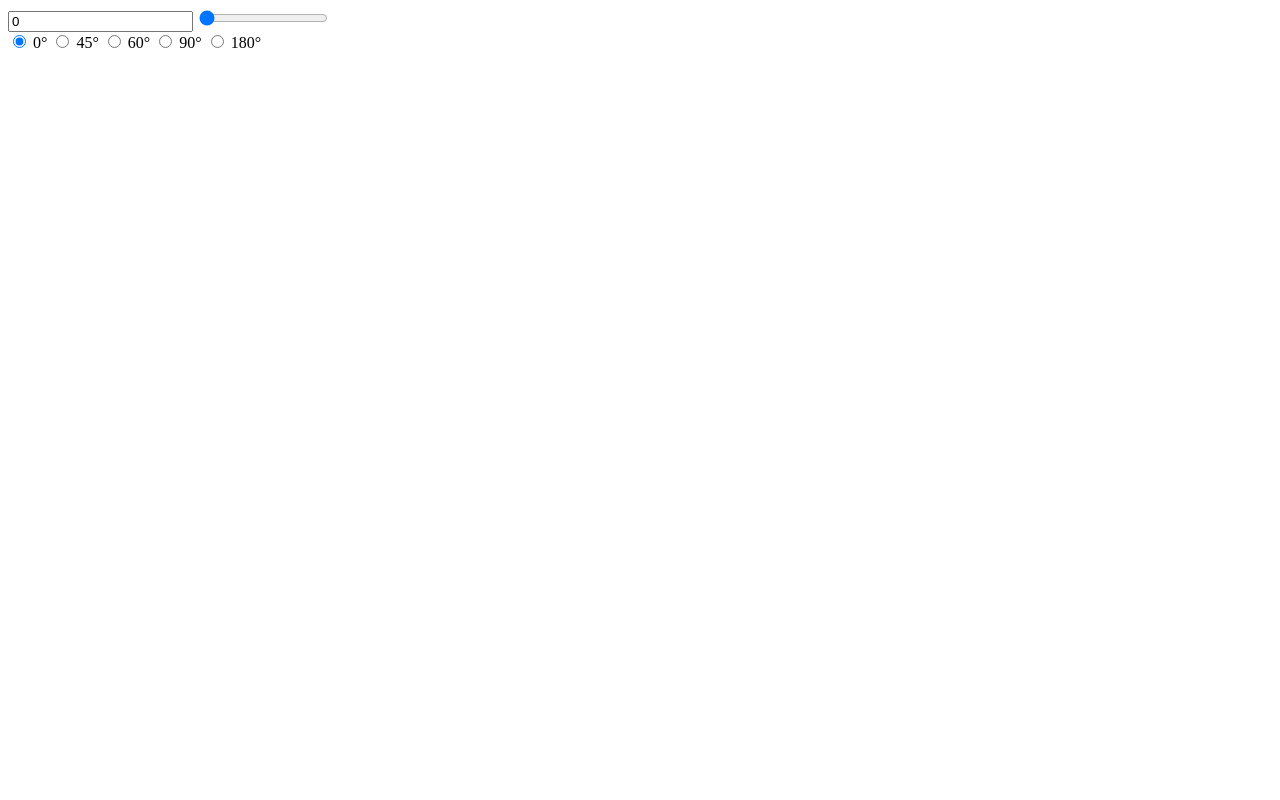
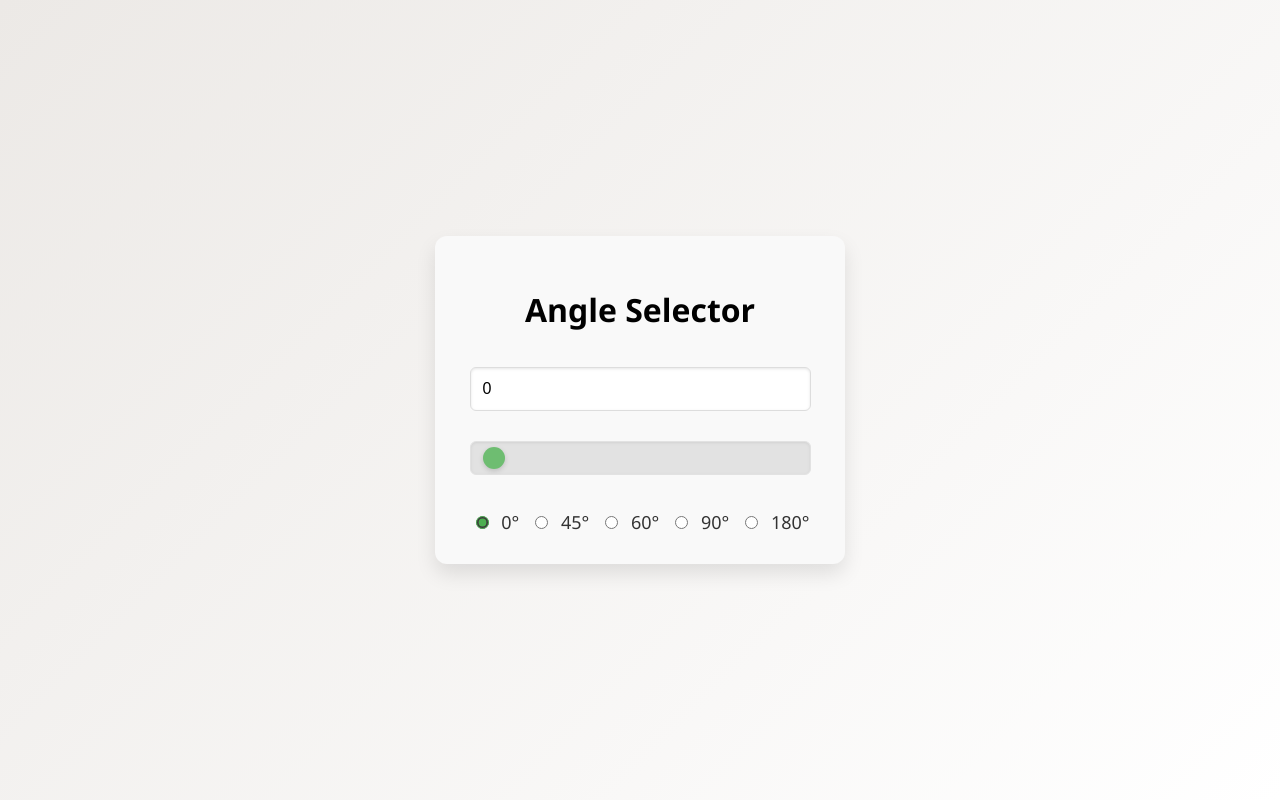
Before and after one commit to KushanManahara/CO528-Assignment-2-HTML, a plain HTML site: page main.html in a window 1280 px wide. Drawn offline with Linux system fonts and the light colour scheme.

Commit message:
changed the html file name and added css for it

```diff
--- /dev/null
+++ b/main.css
@@ -0,0 +1,88 @@
+/* General Styles */
+body {
+    font-family: 'Segoe UI', Tahoma, Geneva, Verdana, sans-serif;
+    display: flex;
+    justify-content: center;
+    align-items: center;
+    height: 100vh;
+    margin: 0;
+    background: linear-gradient(135deg, #ece9e6 0%, #ffffff 100%);
+}
+
+.container {
+    background-color: #f9f9f9;
+    border-radius: 12px;
+    box-shadow: 0 10px 20px rgba(0, 0, 0, 0.1);
+    padding: 30px;
+    width: 350px;
+    text-align: center;
+}
+
+/* Input Styles */
+input[type="text"], input[type="range"] {
+    width: 90%;
+    margin: 15px 0;
+    padding: 12px;
+    border: 1px solid #ddd;
+    border-radius: 6px;
+    font-size: 16px;
+    box-shadow: inset 0 1px 3px rgba(0, 0, 0, 0.1);
+}
+
+/* Range Slider */
+input[type="range"] {
+    -webkit-appearance: none;
+    appearance: none;
+    height: 8px;
+    background: #ddd;
+    outline: none;
+    opacity: 0.8;
+    transition: opacity 0.3s;
+}
+
+input[type="range"]:hover {
+    opacity: 1;
+}
+
+input[type="range"]::-webkit-slider-thumb {
+    -webkit-appearance: none;
+    appearance: none;
+    width: 22px;
+    height: 22px;
+    background: #4caf50;
+    cursor: pointer;
+    border-radius: 50%;
+    box-shadow: 0 2px 5px rgba(0, 0, 0, 0.2);
+}
+
+input[type="range"]::-moz-range-thumb {
+    width: 22px;
+    height: 22px;
+    background: #4caf50;
+    cursor: pointer;
+    border-radius: 50%;
+    box-shadow: 0 2px 5px rgba(0, 0, 0, 0.2);
+}
+
+/* Radio Buttons */
+.presets {
+    display: flex;
+    justify-content: space-around;
+    margin-top: 20px;
+}
+
+.presets label {
+    cursor: pointer;
+    font-size: 18px;
+    color: #333;
+    transition: color 0.3s;
+}
+
+.presets input[type="radio"] {
+    margin-right: 8px;
+    accent-color: #4caf50;
+}
+
+.presets label:hover {
+    color: #4caf50;
+}
--- a/index.html
+++ b/main.html
@@ -4,18 +4,30 @@
     <meta charset="UTF-8">
     <meta name="viewport" content="width=device-width, initial-scale=1.0">
     <title>Angle Selector</title>
+    <link rel="stylesheet" href="main.css">
 </head>
 <body>
-    <div>
+    <div class="container">
+        <h1>Angle Selector</h1>
         <input type="text" id="angleInput" value="0">
         <input type="range" id="angleSlider" min="0" max="360" value="180">
-    </div>
-    <div>
-        <input type="radio" name="preset" id="preset0" value="0"> 0°
-        <input type="radio" name="preset" id="preset45" value="45"> 45°
-        <input type="radio" name="preset" id="preset60" value="60"> 60°
-        <input type="radio" name="preset" id="preset90" value="90"> 90°
-        <input type="radio" name="preset" id="preset180" value="180"> 180°
+        <div class="presets">
+            <label>
+                <input type="radio" name="preset" id="preset0" value="0"> 0°
+            </label>
+            <label>
+                <input type="radio" name="preset" id="preset45" value="45"> 45°
+            </label>
+            <label>
+                <input type="radio" name="preset" id="preset60" value="60"> 60°
+            </label>
+            <label>
+                <input type="radio" name="preset" id="preset90" value="90"> 90°
+            </label>
+            <label>
+                <input type="radio" name="preset" id="preset180" value="180"> 180°
+            </label>
+        </div>
     </div>
 
     <script>
```
